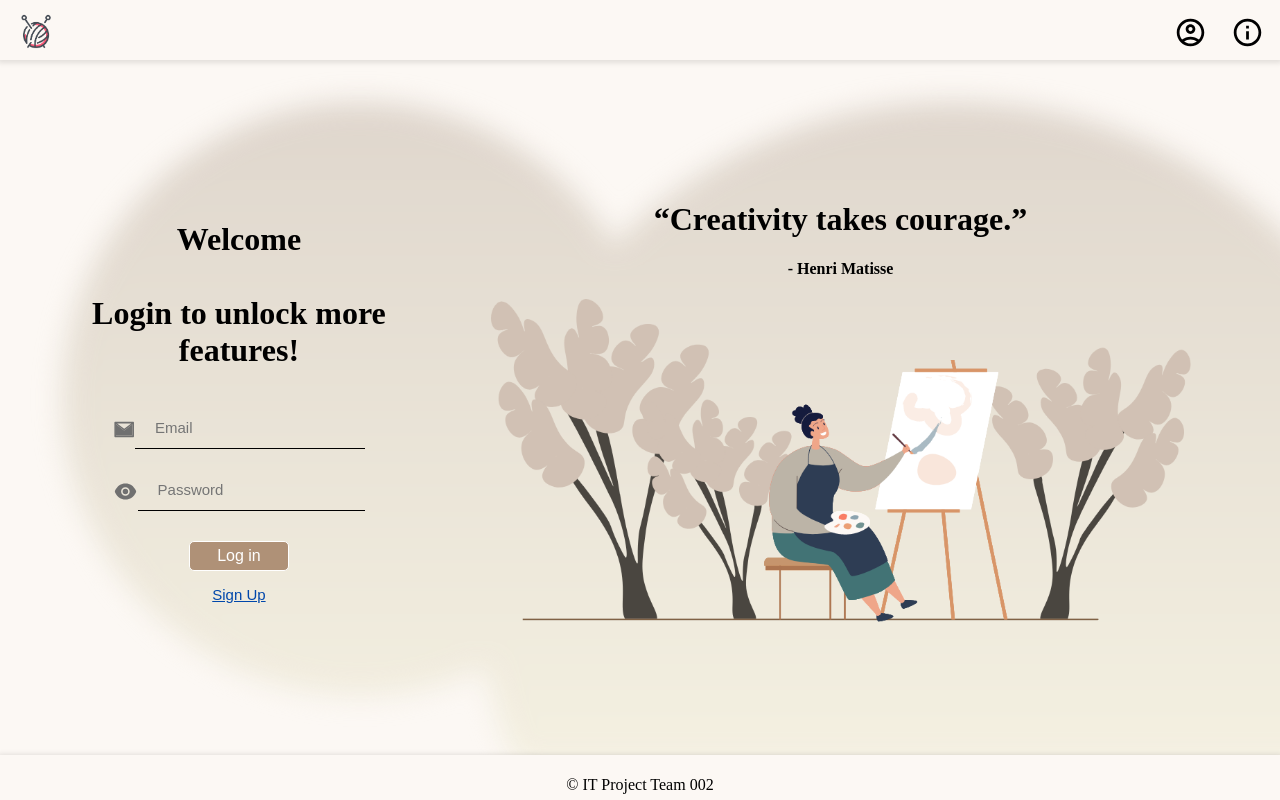
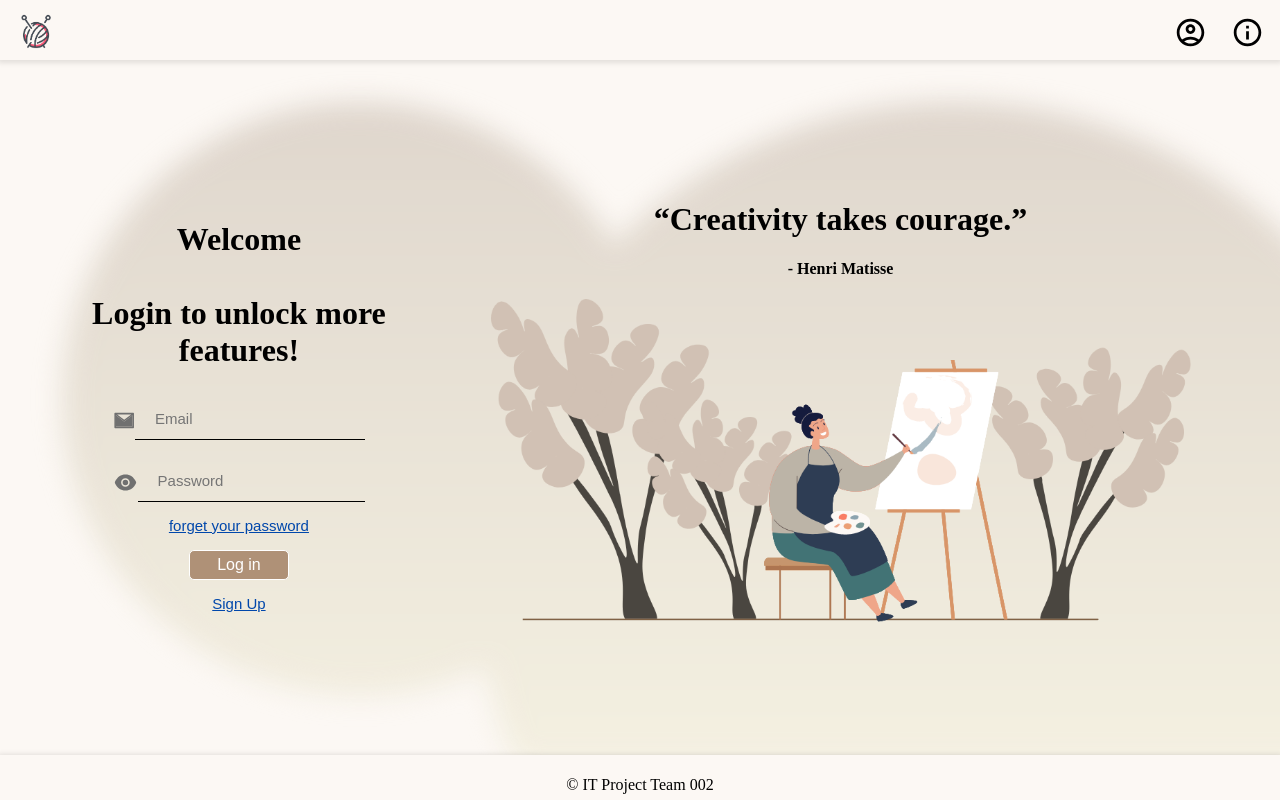
Before and after one commit to IT-Project-002/Frontend, a React (Create React App) app: page /user/login in a window 1280 px wide. Built offline with nearby package versions, Linux system fonts and the light colour scheme.

Commit message:
email verification

```diff
--- a/src/pages/forgetPassword.js
+++ b/src/pages/forgetPassword.js
@@ -102,7 +102,7 @@ function Forget() {
     return (
       <div className="layout-login" id="login-page">
         <div className="login-container">
-          <h1>Log In Via Email</h1>
+          <h1>Email Verification</h1>
           <form onSubmit={handleSubmit}>
             <div className="input-container">
               <AiTwotoneMail />
--- a/src/pages/login.js
+++ b/src/pages/login.js
@@ -124,6 +124,11 @@ function Login() {
               </Alert>
             ) : null}
             <div>
+                <a className="signup-link" href="/user/forgetPwd">
+                    forget your password
+                </a>
+            </div>
+            <div>
               <button
                 type="submit"
                 style={{
```
